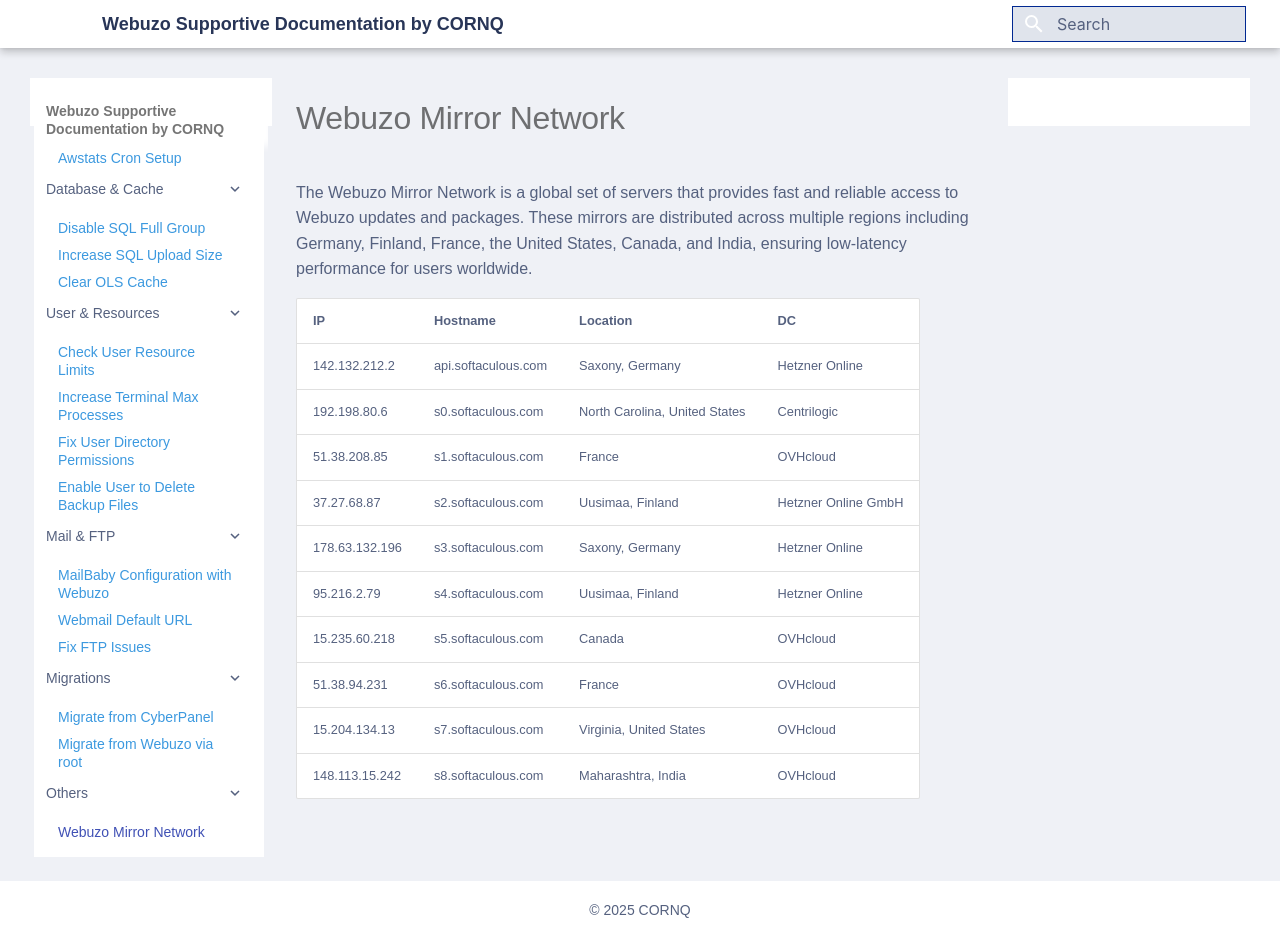
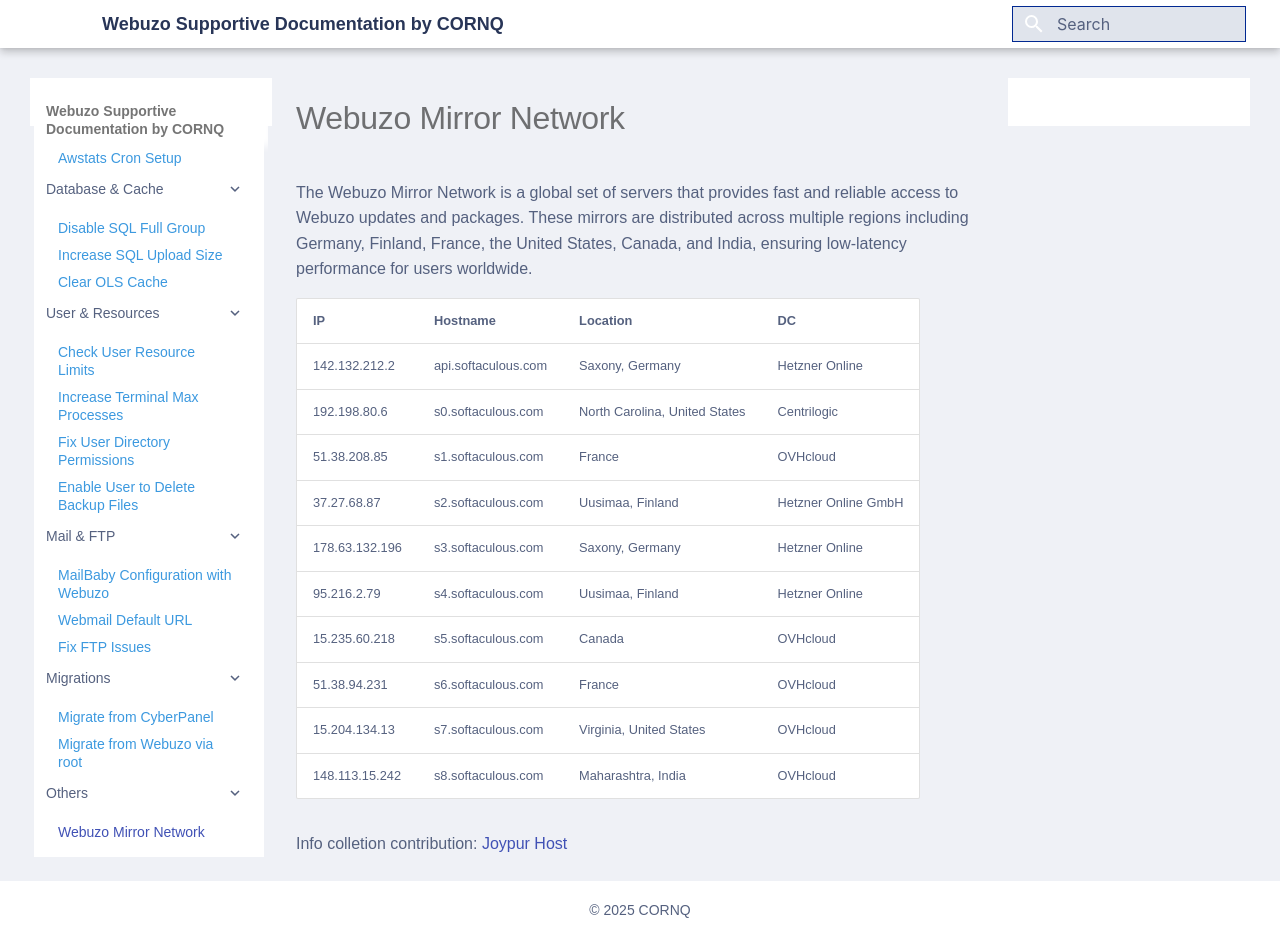
Before and after one commit to cornQ/webuzo-server-setup, an MkDocs documentation site: the page built from docs/webuzo-mirror-network-info.md, in a window 1280 px wide and 939 px high. Built offline with MkDocs 1.6.1 and Material for MkDocs 9.7.7, drawn with Linux system fonts in a browser that asks for light colours; some web fonts are replaced.

Commit message:
credit added for mirror collection

```diff
--- a/docs/webuzo-mirror-network-info.md
+++ b/docs/webuzo-mirror-network-info.md
@@ -13,3 +13,8 @@
 | 51.38.94.231      | s6.softaculous.com       | France                               | OVHcloud              |
 | 15.204.134.13     | s7.softaculous.com       | Virginia, United States              | OVHcloud              |
 | 148.113.15.242    | s8.softaculous.com       | Maharashtra, India                   | OVHcloud              |
+
+
+Info colletion contribution: [Joypur Host][1]
+
+[1]: https://joypurhost.com/
```
